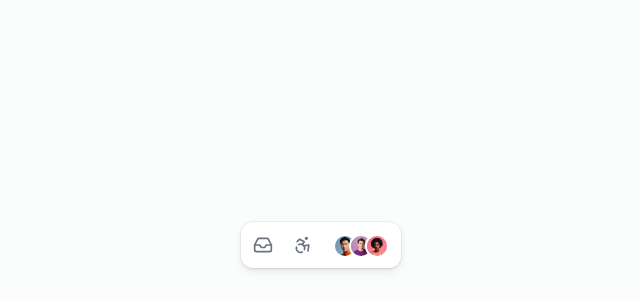
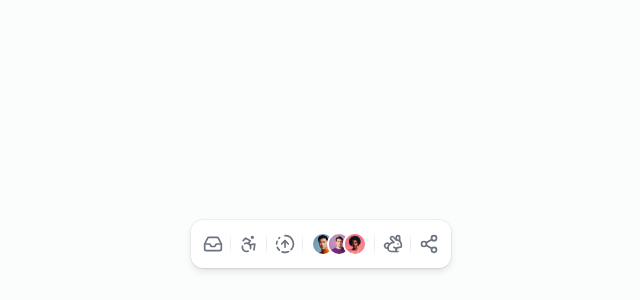
Before and after one commit to sajadabedi/toolbar-component, a React (Vite) app: page / in a window 1280 px wide. Shown: the part 500-800 px from the top of the page, without its empty margins (319-959 px from the left). Built offline with nearby package versions, Linux system fonts and the light colour scheme.

Commit message:
simplified the toolbar

```diff
--- a/src/App.tsx
+++ b/src/App.tsx
@@ -1,4 +1,10 @@
-import { Accessibility, Inbox, Moon, Sun } from 'lucide-react'
+import {
+  Accessibility,
+  CircleFadingArrowUpIcon,
+  Inbox,
+  Rabbit,
+  Share2,
+} from 'lucide-react'
 import avatar1 from './assets/1.png'
 import avatar2 from './assets/2.png'
 import avatar3 from './assets/3.png'
@@ -21,6 +27,16 @@ function App() {
         <Toolbar.Action>
           <Toolbar.Trigger
             icon={<Accessibility className="w-5 h-5" />}
+            tooltip="Accessibility"
+          />
+          <Toolbar.Content>
+            <p className="text-sm">Settings</p>
+          </Toolbar.Content>
+        </Toolbar.Action>
+
+        <Toolbar.Action>
+          <Toolbar.Trigger
+            icon={<CircleFadingArrowUpIcon className="w-5 h-5" />}
             tooltip="Accessibility"
           />
           <Toolbar.Content>
@@ -55,6 +71,24 @@ function App() {
             <p className="text-sm">Collaborators</p>
           </Toolbar.Content>
         </Toolbar.Action>
+        <Toolbar.Action>
+          <Toolbar.Trigger
+            icon={<Rabbit className="w-5 h-5" />}
+            tooltip="Rabbit"
+          />
+          <Toolbar.Content>
+            <p className="text-sm">Settings</p>
+          </Toolbar.Content>
+        </Toolbar.Action>
+        <Toolbar.Action>
+          <Toolbar.Trigger
+            icon={<Share2 className="w-5 h-5" />}
+            tooltip="Share"
+          />
+          <Toolbar.Content>
+            <p className="text-sm">Settings</p>
+          </Toolbar.Content>
+        </Toolbar.Action>
       </Toolbar.Root>
     </div>
   )
--- a/src/components/Tooltip.tsx
+++ b/src/components/Tooltip.tsx
@@ -1,6 +1,5 @@
 import * as TooltipPrimitive from '@radix-ui/react-tooltip'
 import * as React from 'react'
-import { cn } from '../lib/utils'
 
 const TooltipProvider = TooltipPrimitive.Provider
 const TooltipRoot = TooltipPrimitive.Root
@@ -13,11 +12,8 @@ const TooltipContent = React.forwardRef<
   <TooltipPrimitive.Content
     ref={ref}
     sideOffset={sideOffset}
-    className={cn(
-      'z-50 overflow-hidden rounded-md bg-gray-900 dark:bg-neutral-900 border border-gray-800 dark:border-neutral-800/40 px-2 py-1 text-xs text-gray-50',
-      'animate-in fade-in-0 zoom-in-95',
-      className
-    )}
+    side="top"
+    className="z-50 overflow-hidden rounded-md bg-gray-900 dark:bg-neutral-900 border border-gray-800 dark:border-neutral-800/40 px-2 py-1 text-xs text-gray-50 animate-in fade-in-0 zoom-in-95"
     {...props}
   />
 ))
--- a/src/components/toolbar/Toolbar.tsx
+++ b/src/components/toolbar/Toolbar.tsx
@@ -1,6 +1,5 @@
 import { AnimatePresence, motion, useReducedMotion } from 'framer-motion'
 import * as React from 'react'
-import { cn } from '../../lib/utils'
 import {
   Tooltip,
   TooltipContent,
@@ -204,7 +203,7 @@ function Root({ children }: { children: React.ReactNode }) {
               </AnimatePresence>
             </motion.div>
             <div
-              className="flex items-center gap-1 p-1 justify-center"
+              className="flex items-center p-1 justify-center"
               role="group"
               aria-label="Toolbar actions"
             >
@@ -238,7 +237,11 @@ function Action({ children }: { children: React.ReactNode }) {
   )
 
   return (
-    <div className="relative" data-action-id={actionId} role="presentation">
+    <div
+      className="relative h-full flex items-center justify-center before:content-[''] before:absolute before:right-0 before:top-1/2 before:-translate-y-1/2 before:h-1/2 before:w-px before:bg-gradient-to-b before:from-gray-50 before:via-gray-200 before:to-gray-50 last-of-type:before:bg-none dark:before:content-[''] dark:before:absolute dark:before:right-0 dark:before:top-1/2 dark:before:-translate-y-1/2 dark:before:h-1/2 dark:before:w-px dark:before:bg-gradient-to-b dark:before:from-neutral-700/10 dark:before:via-neutral-700 dark:before:to-neutral-700/10 dark:last-of-type:before:bg-none"
+      data-action-id={actionId}
+      role="presentation"
+    >
       {React.isValidElement(trigger) &&
         React.cloneElement(trigger, { actionId } as any)}
     </div>
@@ -282,29 +285,20 @@ function Trigger({ icon, tooltip, actionId }: TriggerProps) {
           onClick={handleClick}
           onFocus={() => setFocusedActionId(actionId || null)}
           onBlur={() => setFocusedActionId(null)}
-          className={cn(
-            'relative p-2 rounded-lg hover:bg-gray-100 dark:hover:bg-neutral-800/80',
-            'transition-colors duration-200 text-gray-700 dark:text-gray-300',
-            'text-gray-500 hover:text-gray-700 dark:text-gray-300 dark:hover:text-gray-100',
-            'focus-visible:outline-none focus-visible:ring-2 focus-visible:ring-neutral-300 dark:focus-visible:ring-neutral-700',
-            isActive && isFocused && 'bg-gray-200/80 dark:bg-neutral-800/80'
-          )}
+          className={`relative p-2 rounded-lg hover:bg-gray-100 dark:hover:bg-neutral-800/80 transition-colors duration-200 dark:text-gray-300 text-gray-500 hover:text-gray-700 dark:hover:text-white focus-visible:outline-none focus-visible:ring-2 focus-visible:ring-neutral-300 dark:focus-visible:ring-neutral-700 ${
+            isActive && isFocused ? 'bg-gray-200/80 dark:bg-neutral-800/80' : ''
+          }`}
           aria-expanded={isActive}
           aria-haspopup="true"
           aria-label={tooltip}
         >
           <span className="sr-only">{tooltip}</span>
-          <div className="min-w-5 h-5" aria-hidden="true">
+          <div className="min-w-5 min-h-5" aria-hidden="true">
             {icon}
           </div>
         </button>
       </TooltipTrigger>
-      <TooltipContent
-        side="top"
-        className="animate-in fade-in-0 zoom-in-95 data-[state=closed]:animate-out data-[state=closed]:fade-out-0 data-[state=closed]:zoom-out-95"
-      >
-        {tooltip}
-      </TooltipContent>
+      <TooltipContent>{tooltip}</TooltipContent>
     </Tooltip>
   )
 }
--- a/src/lib/utils.ts
+++ /dev/null
@@ -1,6 +0,0 @@
-import { type ClassValue, clsx } from 'clsx'
-import { twMerge } from 'tailwind-merge'
-
-export function cn(...inputs: ClassValue[]) {
-  return twMerge(clsx(inputs))
-}
--- a/tailwind.config.js
+++ b/tailwind.config.js
@@ -7,7 +7,7 @@ export default {
         elevated:
           '0 0 0 1px rgb(0 0 0 / 0.05), 0 4px 8px -1px rgb(0 0 0 / 0.1), 0 2px 4px -2px rgb(0 0 0 / 0.1)',
         elevatedDark:
-          '0 0 0 1px rgb(255 255 255 / 0.1), 0 4px 8px -1px rgb(0 0 0 / 0.2), 0 2px 4px -2px rgb(0 0 0 / 0.2)',
+          '0 0 0 1px rgb(255 255 255 / 0.2), 0 4px 8px -1px rgb(0 0 0 / 0.2), 0 2px 4px -2px rgb(0 0 0 / 0.2)',
       },
     },
   },
```
